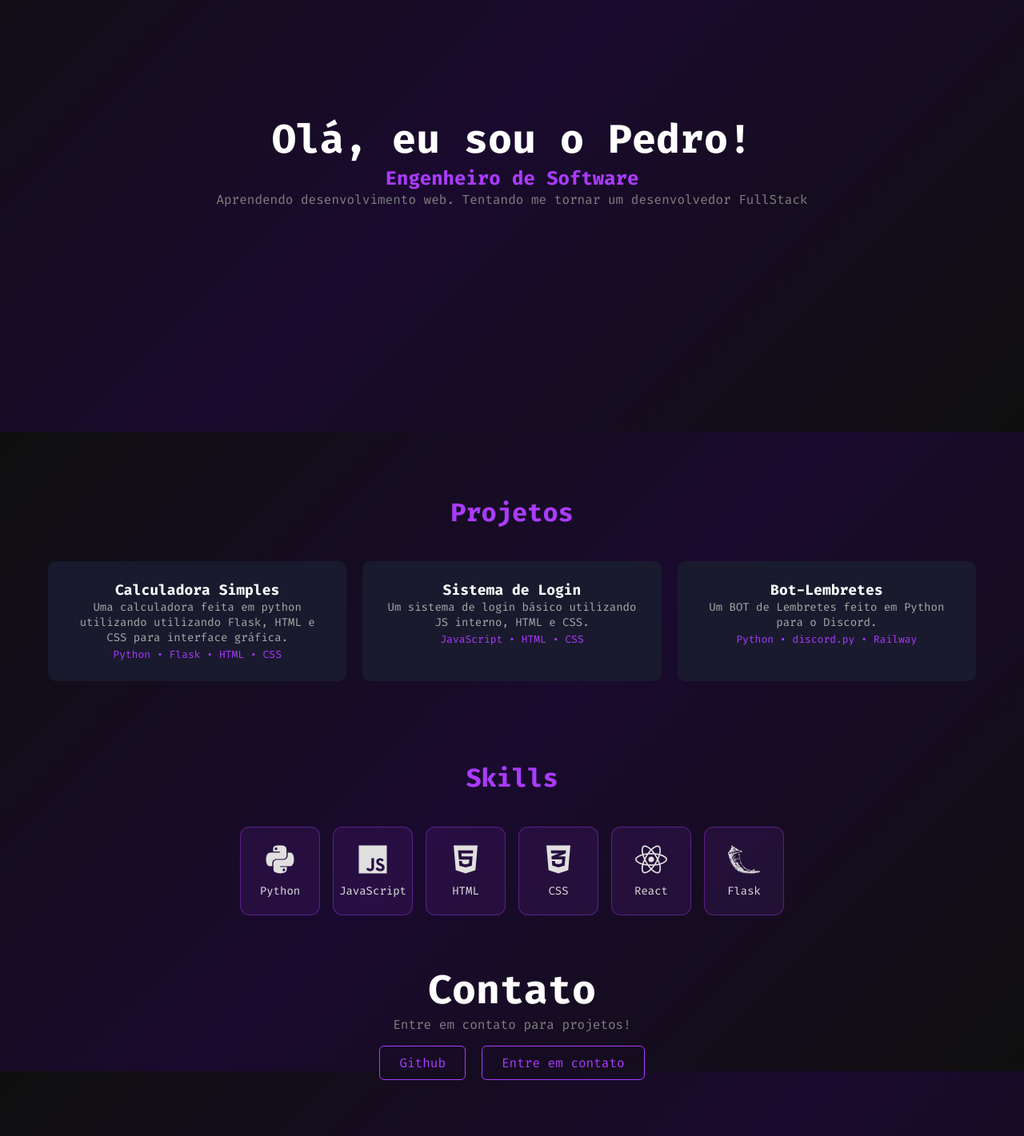
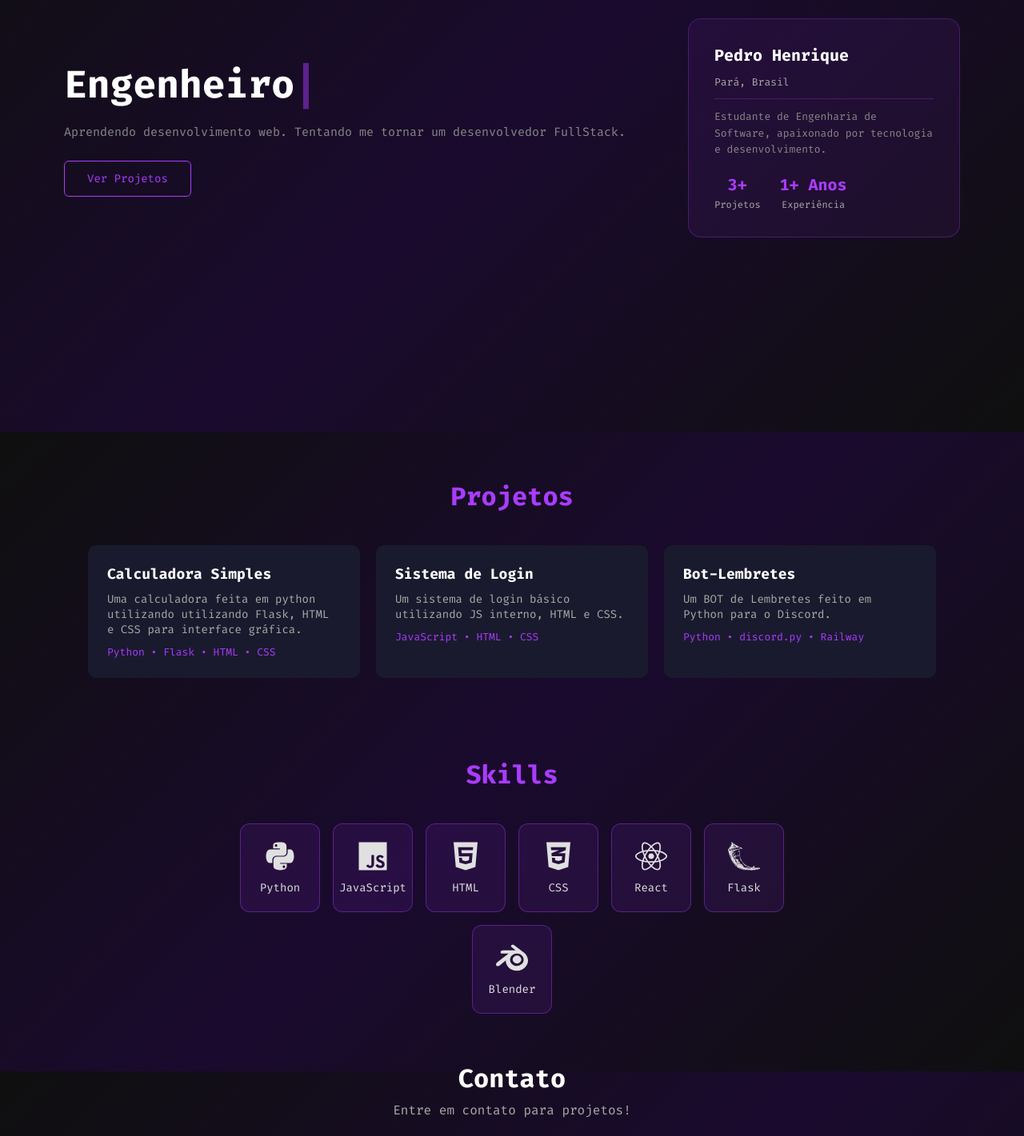
Before and after one commit to HenriqueDev11/meu-portfolio, a React (Vite) app: page / in a window 1280 px wide. Shown: the part 260-1681 px from the top of the page at 80% size. Built offline with nearby package versions, Linux system fonts and the light colour scheme.

Commit message:
adicionando mais coisas

```diff
--- a/src/components/Contact.css
+++ b/src/components/Contact.css
@@ -1,23 +1,38 @@
 .contact {
   padding: 20px 40px 60px 40px;
+  text-align: center;
+}
+
+.contact h1 {
+  font-size: 32px;
+  color: #fff;
+  margin-bottom: 8px;
+}
+
+.contact p {
+  color: #aaa;
+  margin-bottom: 24px;
 }
 
 .contact-links {
   display: flex;
   justify-content: center;
+  align-items: center;
   gap: 20px;
-    margin-top: 16px;
 }
 
-.contact-links a {
-    color: #aa3bff;
+.contact-btn {
+  border: 1px solid #aa3bff;
+  padding: 14px 28px;
+  border-radius: 6px;
+  color: #e0e0e0;
+  font-size: 14px;
   text-decoration: none;
-    border: 1px solid #aa3bff;
-    padding: 10px 24px;
-    border-radius: 6px;
+  font-family: 'Fira Code', monospace;
+  transition: all 0.3s ease;
 }
 
-.contact-links a:hover {
+.contact-btn:hover {
   background-color: #aa3bff;
-    color: #aa3bff;
+  color: #fff;
 }
--- a/src/components/Contact.jsx
+++ b/src/components/Contact.jsx
@@ -7,8 +7,8 @@ function Contact() {
       <p>Entre em contato para projetos!</p>
 
       <div className='contact-links'>
-                <a href="https://github.com/henriquedev11" target="_blank">Github</a>
-                <a href="mailto:dopedroconta1@email.com" target="_blank">Entre em contato</a>
+        <a href="https://github.com/henriquedev11" target="_blank" className="contact-btn">Github</a>
+        <div className='contact-btn'>dopedroconta1@gmail.com</div>
       </div>
     </section>
   )
--- a/src/components/Hero.css
+++ b/src/components/Hero.css
@@ -1,28 +1,120 @@
-body {
-    margin: 0;
-    justify-content: center;
-    text-align: center;
-    padding: 20px;
+.hero {
+  min-height: 100vh;
+  display: flex;
+  flex-direction: row;
+  justify-content: space-between;
+  align-items: center;
+  padding: 120px 80px 80px 80px;
+  gap: 60px;
 }
 
-h1 {
-    font-size: 50px;
-    color: white;
+.hero-content {
+  flex: 1;
+  display: flex;
+  flex-direction: column;
+  gap: 16px;
 }
 
-h2 {
-    color: #aa3bff;
+.hero-content h1 {
+  font-size: 48px;
+  color: #fff;
 }
 
-p {
-    color: #808080;
+.highlight {
+  color: #aa3bff;
 }
 
-.hero {
-    min-height: 100vh;
-    display: flex;
-    flex-direction: column;
-    justify-content: center;
-    align-items: center;
-    padding-top: 80px;
+.hero-content h2 {
+  font-size: 20px;
+  color: #aaa;
+  font-weight: 400;
 }
+
+.hero-content p {
+  color: #888;
+  font-size: 15px;
+  line-height: 1.6;
+}
+
+.hero-btn {
+  margin-top: 8px;
+  display: inline-block;
+  padding: 12px 28px;
+  border: 1px solid #aa3bff;
+  color: #aa3bff;
+  border-radius: 6px;
+  text-decoration: none;
+  font-size: 14px;
+  width: fit-content;
+  transition: all 0.3s ease;
+}
+
+.hero-btn:hover {
+  background-color: #aa3bff;
+  color: #fff;
+}
+
+.hero-card {
+  background: rgba(170, 59, 255, 0.08);
+  border: 1px solid rgba(170, 59, 255, 0.3);
+  border-radius: 16px;
+  padding: 32px;
+  width: 340px;
+  display: flex;
+  flex-direction: column;
+  gap: 12px;
+}
+
+.hero-card h3 {
+  color: #fff;
+  font-size: 20px;
+}
+
+.hero-card-location {
+  color: #aaa;
+  font-size: 13px;
+}
+
+.hero-card hr {
+  border: none;
+  border-top: 1px solid rgba(170, 59, 255, 0.3);
+}
+
+.hero-card-desc {
+  color: #888;
+  font-size: 13px;
+  line-height: 1.6;
+}
+
+.hero-card-stats {
+  display: flex;
+  gap: 24px;
+  margin-top: 8px;
+}
+
+.hero-card-stats div {
+  display: flex;
+  flex-direction: column;
+  align-items: center;
+  gap: 4px;
+}
+
+.hero-card-stats strong {
+  color: #aa3bff;
+  font-size: 20px;
+}
+
+.hero-card-stats span {
+  color: #aaa;
+  font-size: 12px;
+}
+
+.cursor {
+  animation: piscar 0.8s infinite;
+  color: #aa3bff;
+}
+
+@keyframes piscar {
+  0%, 100% { opacity: 1; }
+  50% { opacity: 0; }
+}
--- a/src/components/Hero.jsx
+++ b/src/components/Hero.jsx
@@ -1,12 +1,64 @@
 import './Hero.css'
+import { useState, useEffect } from 'react'
+
+const textos = ['Olá, eu sou o Pedro!', 'Engenheiro de Software', 'Desenvolvedor FullStack']
 
 function Hero() {
+  const [textoAtual, setTextoAtual] = useState('')
+  const [indexTexto, setIndexTexto] = useState(0)
+  const [indexLetra, setIndexLetra] = useState(0)
+  const [apagando, setApagando] = useState(false)
+
+  useEffect(() => {
+    const timeout = setTimeout(() => {
+      if (!apagando) {
+        if (indexLetra < textos[indexTexto].length) {
+          setTextoAtual((t) => t + textos[indexTexto][indexLetra])
+          setIndexLetra((i) => i + 1)
+        } else {
+          setTimeout(() => setApagando(true), 1500)
+        }
+      } else {
+        if (textoAtual.length > 0) {
+          setTextoAtual((t) => t.slice(0, -1))
+        } else {
+          setApagando(false)
+          setIndexLetra(0)
+          setIndexTexto((i) => (i + 1) % textos.length)
+        }
+      }
+    }, apagando ? 50 : 100)
+
+    return () => clearTimeout(timeout)
+  }, [textoAtual, indexLetra, apagando, indexTexto])
+
     return (
-        <section className='hero'>
-            <h1>Olá, eu sou o Pedro!</h1>
-            <h2>Engenheiro de Software</h2>
-            <p>Aprendendo desenvolvimento web. Tentando me tornar um desenvolvedor FullStack</p>
-        </section>
+    <section className='hero'>
+      <div className="hero-content">
+        <h1 className='hero-titulo'>
+            {textoAtual}<span className='cursor'>|</span>
+        </h1>
+        <p>Aprendendo desenvolvimento web. Tentando me tornar um desenvolvedor FullStack.</p>
+        <a href="#projetos" className="hero-btn">Ver Projetos</a>
+      </div>
+
+      <div className="hero-card">
+        <h3>Pedro Henrique</h3>
+        <p className="hero-card-location">Pará, Brasil</p>
+        <hr />
+        <p className="hero-card-desc">Estudante de Engenharia de Software, apaixonado por tecnologia e desenvolvimento.</p>
+        <div className="hero-card-stats">
+          <div>
+            <strong>3+</strong>
+            <span>Projetos</span>
+          </div>
+          <div>
+            <strong>1+ Anos</strong>
+            <span>Experiência</span>
+          </div>
+        </div>
+      </div>
+    </section>
     )
 }
 
--- a/src/components/Projects.css
+++ b/src/components/Projects.css
@@ -11,7 +11,8 @@
 
 .cards-container {
     display: flex;
-    gap: 20px
+    gap: 20px;
+    justify-content: center;
 }
 
 .card {
@@ -19,6 +20,8 @@
     border-radius: 10px;
     padding: 24px;
     flex: 1;
+    max-width: 340px;
+    display: flex;
     flex-direction: column;
     gap: 10px;
 }
--- a/src/components/Skills.jsx
+++ b/src/components/Skills.jsx
@@ -1,6 +1,7 @@
 import './Skills.css'
 import { FaPython, FaJs, FaHtml5, FaCss3Alt, FaReact } from 'react-icons/fa'
 import { SiFlask } from 'react-icons/si'
+import { SiBlender } from 'react-icons/si'
 
 function Skills() {
     return (
@@ -31,6 +32,11 @@ function Skills() {
                     <SiFlask size={40} />
                     <span>Flask</span>
                 </div>
+                <div className='skill'>
+                    <SiBlender size={40} />
+                    <span>Blender</span>
+                </div>
+
             </div>
         </section>
     )
--- a/src/index.css
+++ b/src/index.css
@@ -9,10 +9,11 @@ body {
   background: linear-gradient(135deg, #0f0f0f 0%, #1a0a2e 50%, #0f0f0f 100%);
   background-attachment: fixed;
   color: #e0e0e0;
+  min-height: 100vh;
 }
 
 section {
-  border-top: none;
+  scroll-margin-top: 80px;
   animation: fadeInUp 0.8s ease forwards;
 }
 
@@ -21,17 +22,8 @@ section {
     opacity: 0;
     transform: translateY(30px);
   }
-
   to {
     opacity: 1;
     transform: translateY(0);
   }
 }
-
-section {
-  animation: fadeInUp 0.8s ease forwards;
-}
-
-section {
-  scroll-margin-top: 80px;
-}
```
Lines whose indentation alone changed are shown as unchanged.
